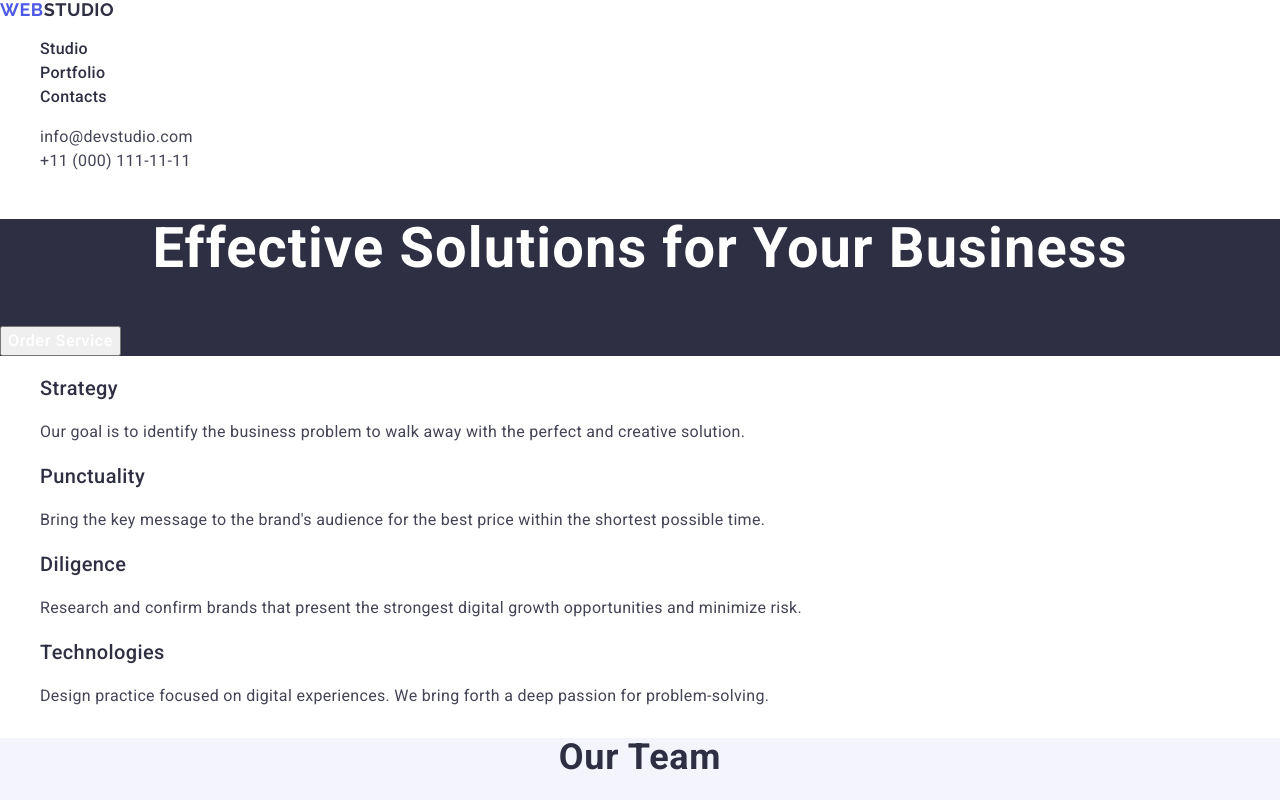
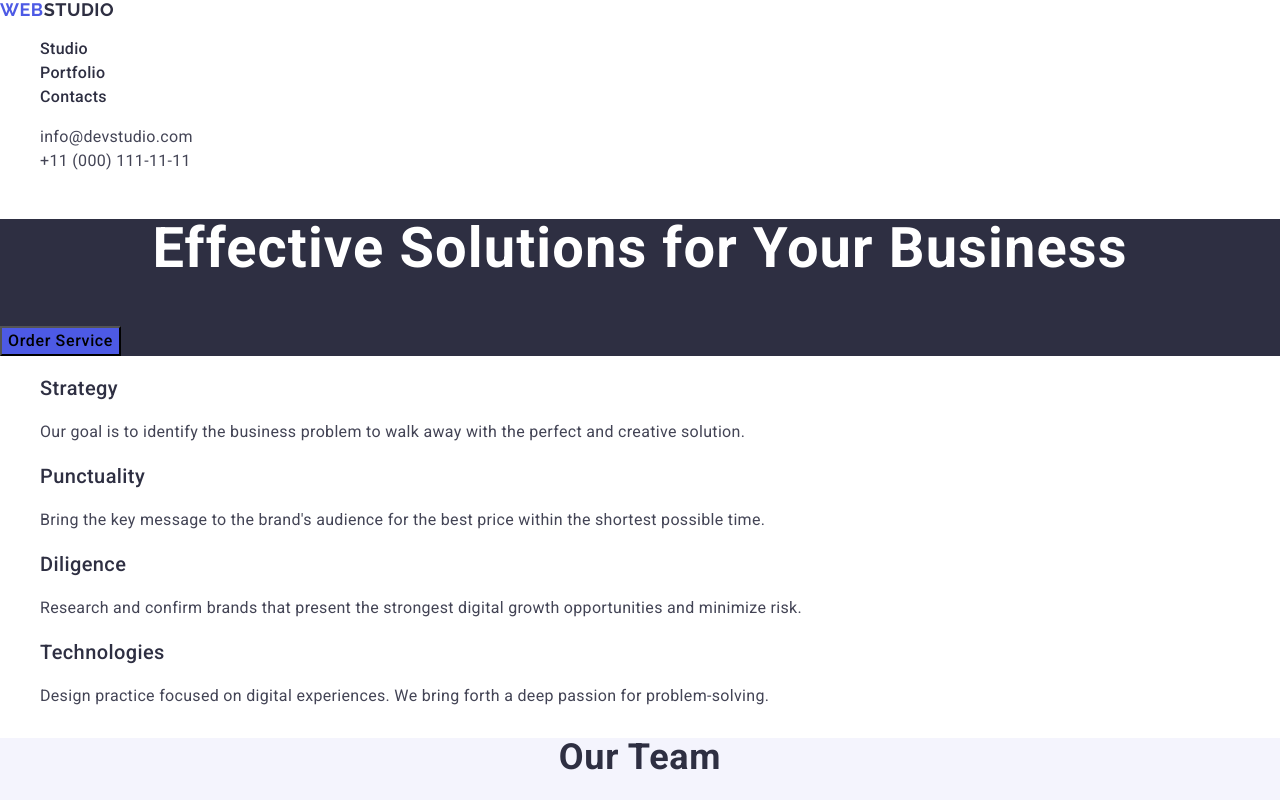
Before and after one commit to kiril199/goit-markup-hw-02, a plain HTML site: page index.html in a window 1280 px wide. Shown: the top 800 px of the page. Drawn offline with nearby package versions, Linux system fonts and the light colour scheme.

Commit message:
Update styles.css

```diff
--- a/css/styles.css
+++ b/css/styles.css
@@ -88,8 +88,7 @@ ul, ol {
         font-size: 16px;
         line-height: 1.5;
         letter-spacing: 0.04em;
-        color: #fff;
-        background-color: #4D5AE5
+        background-color: #4D5AE5;
         cursor: pointer;
 }
 
```
